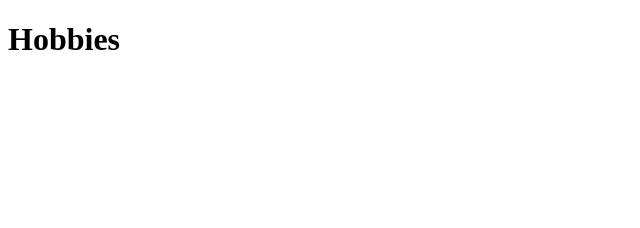
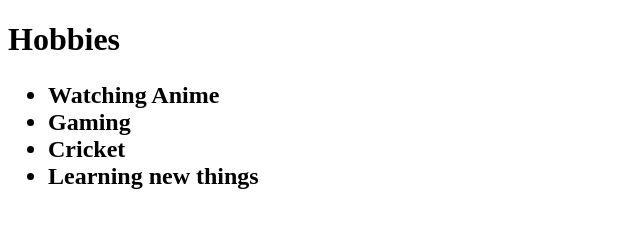
Before and after one commit to Divyanshu-Lohani/Capstone-project-1, a plain HTML site: page Public/Hobbies.html in a window 1280 px wide. Shown: the whole page, without its empty margins (0-640 px from the left). Drawn offline with Linux system fonts and the light colour scheme.

Commit message:
Add files via upload

```diff
--- a/Public/Hobbies.html
+++ b/Public/Hobbies.html
@@ -7,6 +7,15 @@
 </head>
 <body>
     <h1>Hobbies</h1>
+    <h2>
+        <ul>
+            <li>Watching Anime</li>
+            <li>Gaming</li>
+            <li>Cricket</li>
+            <li>Learning new things</li>
+
+        </ul>
+    </h2>
 
 </body>
 </html>
```
